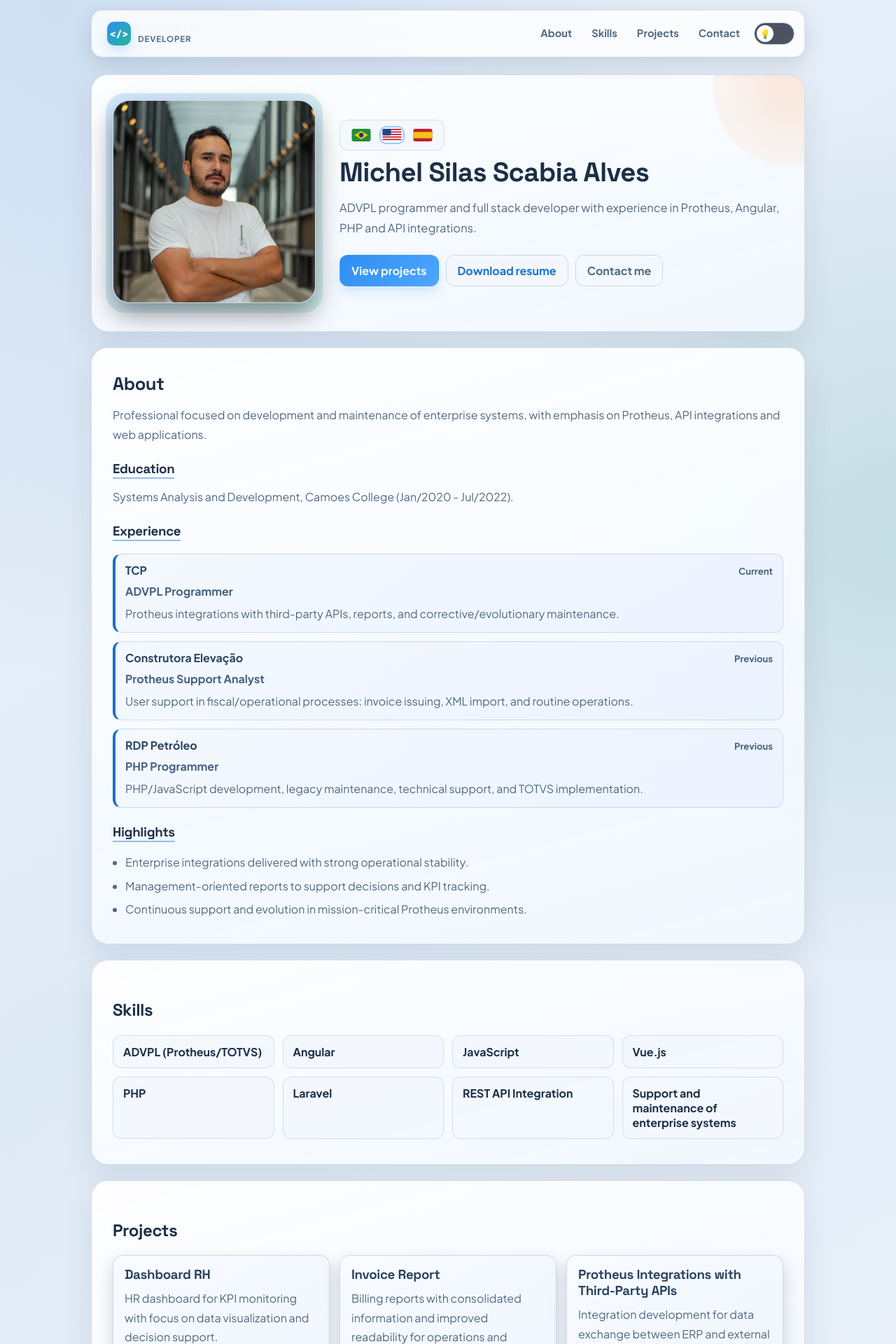
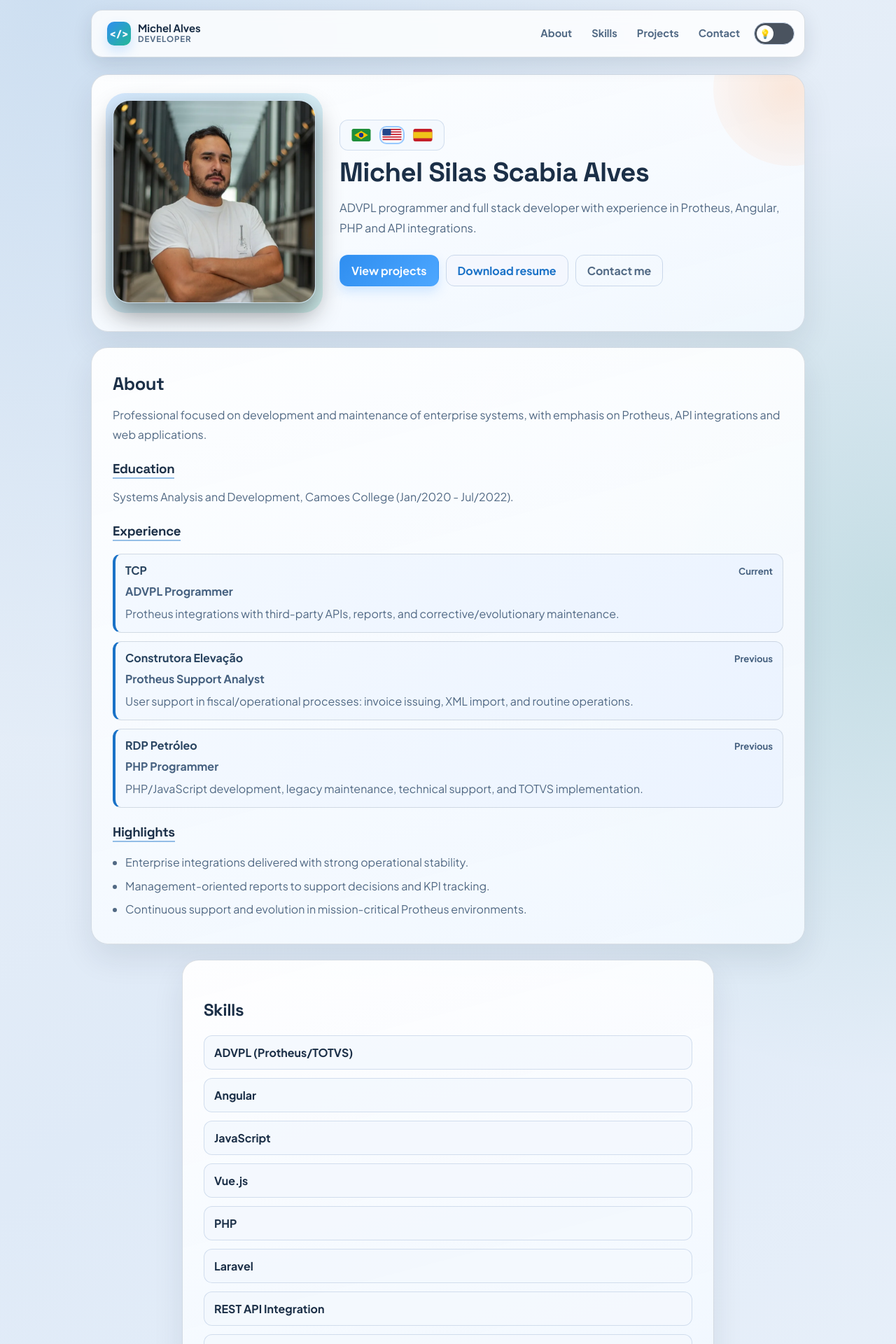
Before and after one commit to michelssalves/my-profile-angular, an Angular app: page / in a window 1280 px wide. Shown: the top 1920 px of the page at 70% size. Built offline with nearby package versions, Linux system fonts and the light colour scheme.

Commit message:
fix: match vue skills layout and light brand contrast

```diff
--- a/src/app/app.css
+++ b/src/app/app.css
@@ -130,7 +130,7 @@
 }
 
 .brand-text strong {
-  color: #f1f6ff;
+  color: var(--ink);
   font-size: 0.93rem;
 }
 
--- a/src/app/sections/skills/skills.css
+++ b/src/app/sections/skills/skills.css
@@ -1,14 +1,18 @@
+#skills {
+  max-width: 760px;
+}
+
 .skills-list {
   list-style: none;
   padding: 0;
   margin: 18px 0 0;
   display: grid;
   gap: 12px;
-  grid-template-columns: repeat(auto-fit, minmax(220px, 1fr));
+  grid-template-columns: 1fr;
 }
 
 .skills-list li {
-  padding: 12px 14px;
+  padding: 13px 14px;
   border-radius: 12px;
   background: color-mix(in srgb, var(--surface-soft) 84%, transparent);
   border: 1px solid color-mix(in srgb, var(--line) 80%, transparent);
```
